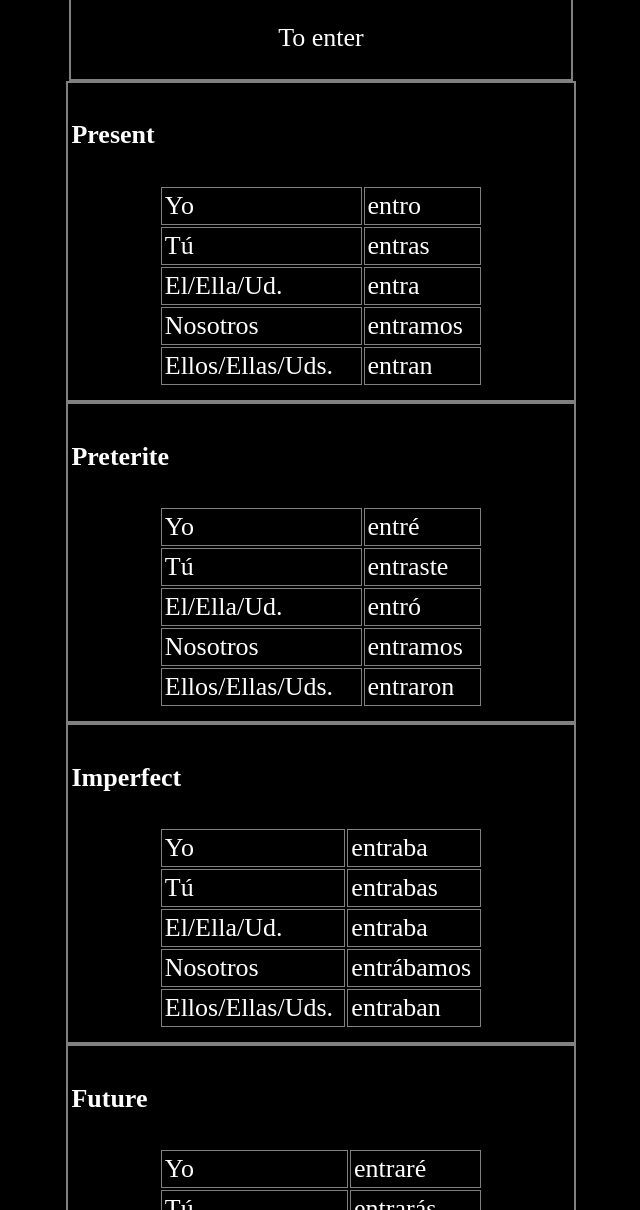
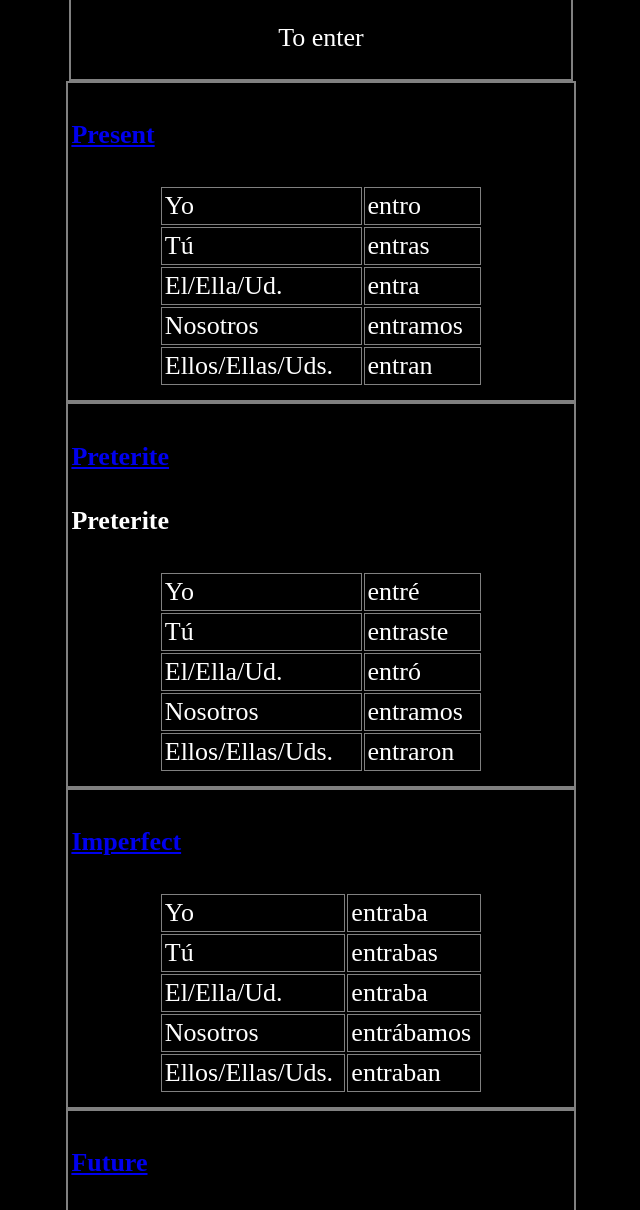
Before and after one commit to pthomason42/verbos-mios, a plain HTML site: page index.html in a window 1280 px wide. Shown: the part 158-1368 px from the top of the page, without its empty margins (319-959 px from the left). Drawn offline with Linux system fonts and the light colour scheme.

Commit message:
Add info links for tenses
cleanup loadVerb

```diff
--- a/index.html
+++ b/index.html
@@ -13,7 +13,9 @@
       <p id="definition"></p>
     </div>
     <div class="conjugation" id="present">
-      <h4 class="congujation-type">Present</h4>
+      <a href="https://www.tellmeinspanish.com/grammar/present-tense-spanish/">
+        <h4 class="congujation-type">Present</h4>
+      </a>
       <table>
         <tr class="row">
           <td class="column">Yo</td>
@@ -38,6 +40,9 @@
       </table>
     </div>
     <div class="conjugation" id="past">
+      <a href="https://www.tellmeinspanish.com/grammar/spanish-preterite/">
+        <h4 class="congujation-type">Preterite</h4>
+      </a>
       <h4 class="congujation-type">Preterite</h4>
       <table>
         <tr class="row">
@@ -63,7 +68,9 @@
       </table>
     </div>
     <div class="conjugation" id="imperf">
-      <h4 class="congujation-type">Imperfect</h4>
+      <a href="https://www.tellmeinspanish.com/grammar/spanish-imperfect-tense/">
+        <h4 class="congujation-type">Imperfect</h4>
+      </a>
       <table>
         <tr class="row">
           <td class="column">Yo</td>
@@ -88,7 +95,9 @@
       </table>
     </div>
     <div class="conjugation" id="futur">
+      <a href="https://www.tellmeinspanish.com/grammar/spanish-future-tense/">
       <h4 class="congujation-type">Future</h4>
+      </a>
       <table>
         <tr class="row">
           <td class="column">Yo</td>
--- a/scripts/loadVerb.js
+++ b/scripts/loadVerb.js
@@ -1553,16 +1553,11 @@ const verbs = {
 };
 
 const infinitives = Object.keys(verbs);
-// pt# we should grab the whole object?
 
 const today = Date.now();
-console.log('today : ', today );
 const oneDay = 1000 * 60 * 60 * 24 // milli, sec, min, hour
-console.log('oneDay : ', oneDay );
 const todayDay = (today / oneDay).toFixed(0);
-console.log('todayDay : ', todayDay );
 const todaysIndex = todayDay % infinitives.length;
-console.log('todaysIndex : ', todaysIndex );
 const todaysVerb = infinitives[todaysIndex];
 
 document.getElementById("word").innerHTML = todaysVerb || "oops!";
```
